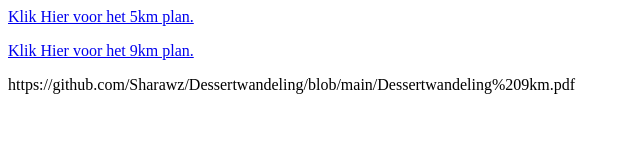
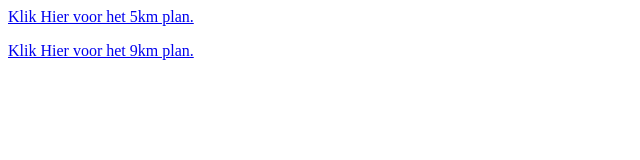
Before and after one commit to Sharawz/Dessertwandeling, a plain HTML site: page index.html in a window 1280 px wide. Shown: the whole page, without its empty margins (0-640 px from the left). Drawn offline with Linux system fonts and the light colour scheme.

Commit message:
Update index.html

```diff
--- a/index.html
+++ b/index.html
@@ -1,5 +1,4 @@
 <html>
   <p><a href="Dessertwandeling-5km-1.pdf">Klik Hier voor het 5km plan.</a></p>
   <p><a href="Dessertwandeling-5km-1.pdf">Klik Hier voor het 9km plan.</a></p>
-  https://github.com/Sharawz/Dessertwandeling/blob/main/Dessertwandeling%209km.pdf
 </html>
```
